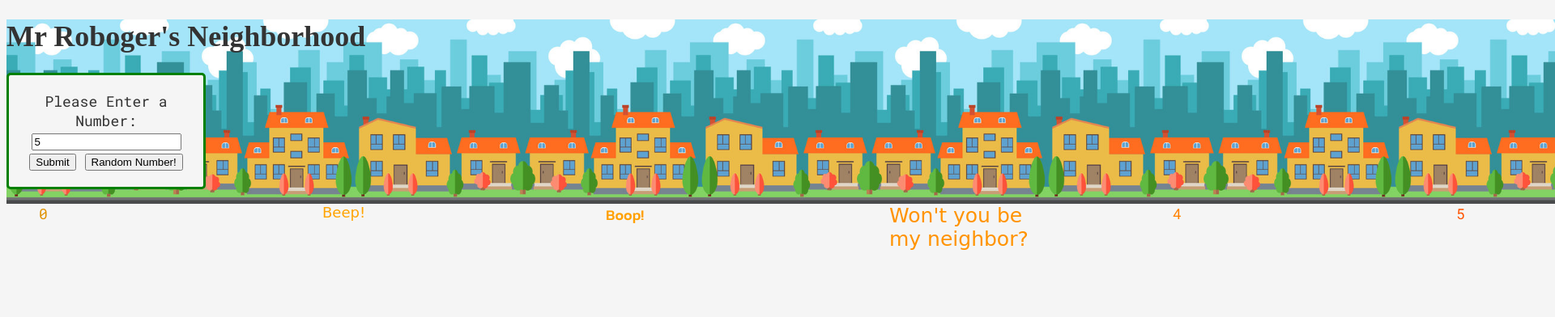
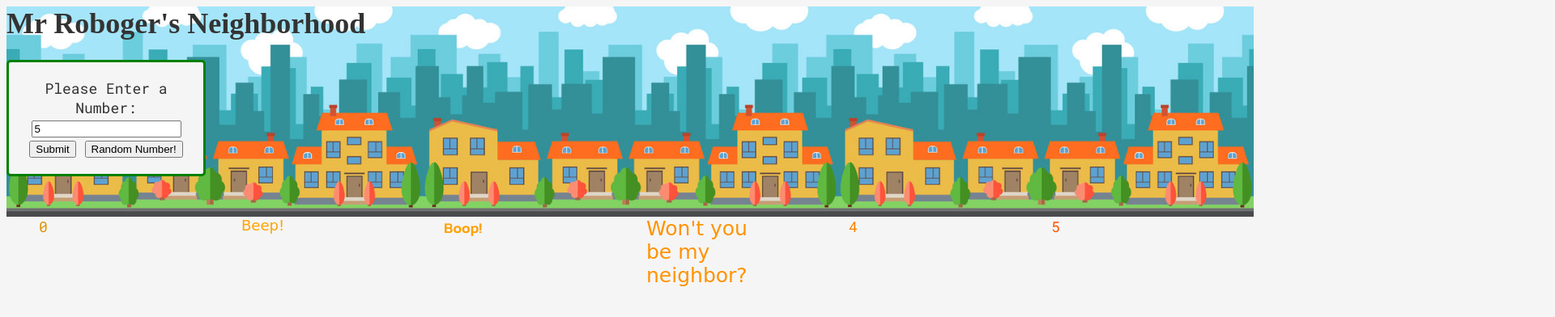
Before and after one commit to jfox25/MrRobogersNeighborhood, a plain HTML site: page index.html in a window 1280 px wide. Both pictures are taken after typing "5" into the empty fields and a click on the button "Submit". Shown: the top 392 px of the page at 81% size, 1920 px wide, since content can reach past the window. Drawn offline with Linux system fonts and the light colour scheme; a web font is replaced by a local one.

Commit message:
WIP: lunch break

```diff
--- a/css/styles.css
+++ b/css/styles.css
@@ -6,6 +6,7 @@ body {
   font-family: "Roboto Mono", monospace;
 }
 .container {
+  height: 1vh;
 }
 .header {
   background-image: url("/images/Neighborhood.jpeg");
@@ -15,6 +16,7 @@ body {
   width: fit-content;
 }
 h1 {
+  margin-top: 0;
   font-family: "BIZ UDMincho", serif;
 }
 #number-form {
@@ -25,24 +27,20 @@ h1 {
   padding: 20px;
   border: 3px solid green;
   border-radius: 5px;
+  margin-bottom: 50px;
 }
 
 ul {
-  /* display: grid;
-  grid-template-columns: auto auto auto;
-  padding: 10px; */
   display: flex;
   flex-direction: row;
   background-color: whitesmoke;
 }
 li {
-  /* transform: rotateY(-90deg);
-  transition: all 0.5s cubic-bezier(0.36, -0.64, 0.34, 1.76); */
   opacity: 0;
-  width: 200px;
+  width: 150px;
   list-style: none;
   height: 45px;
-  margin-right: 150px;
+  margin-right: 100px;
 }
 .beep {
   font-family: "Anybody", cursive;
```
